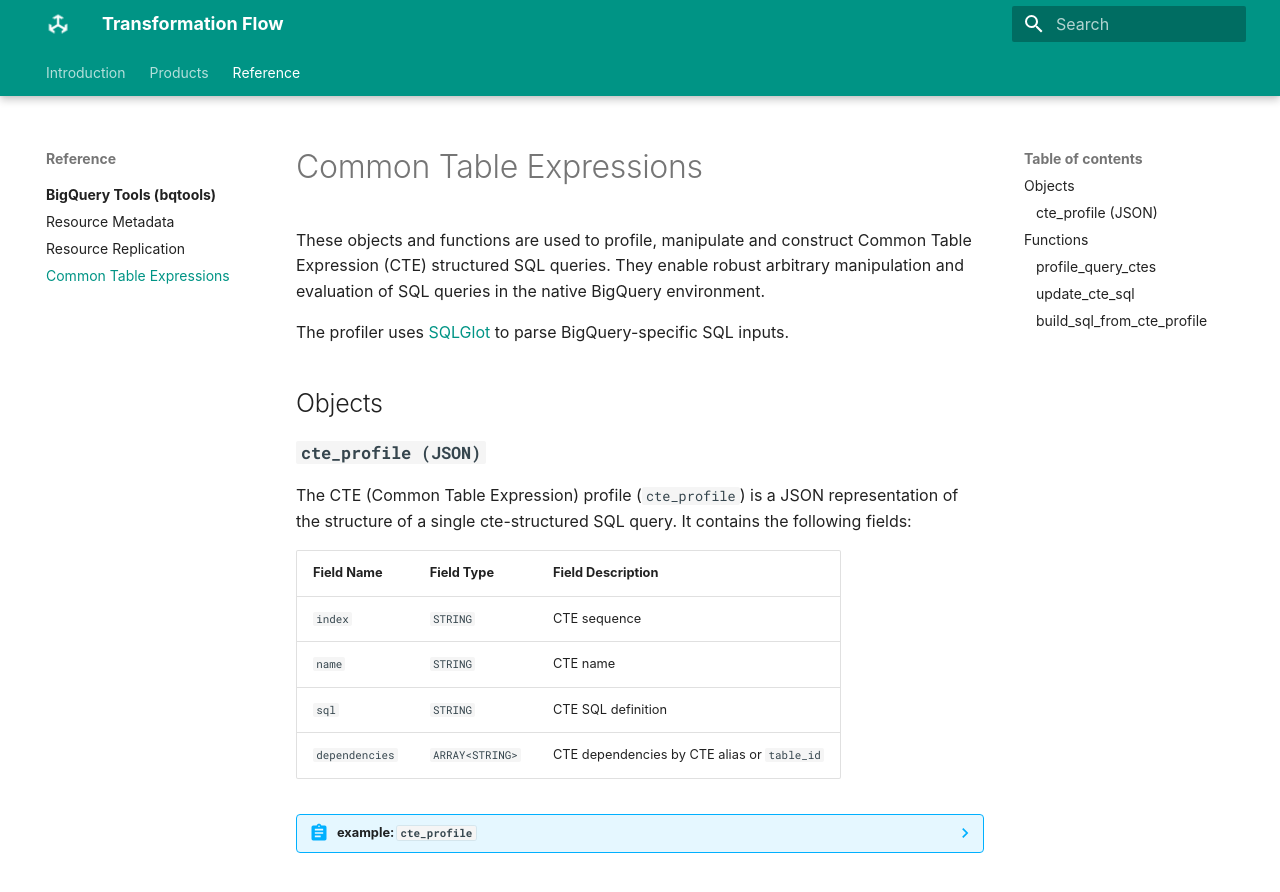
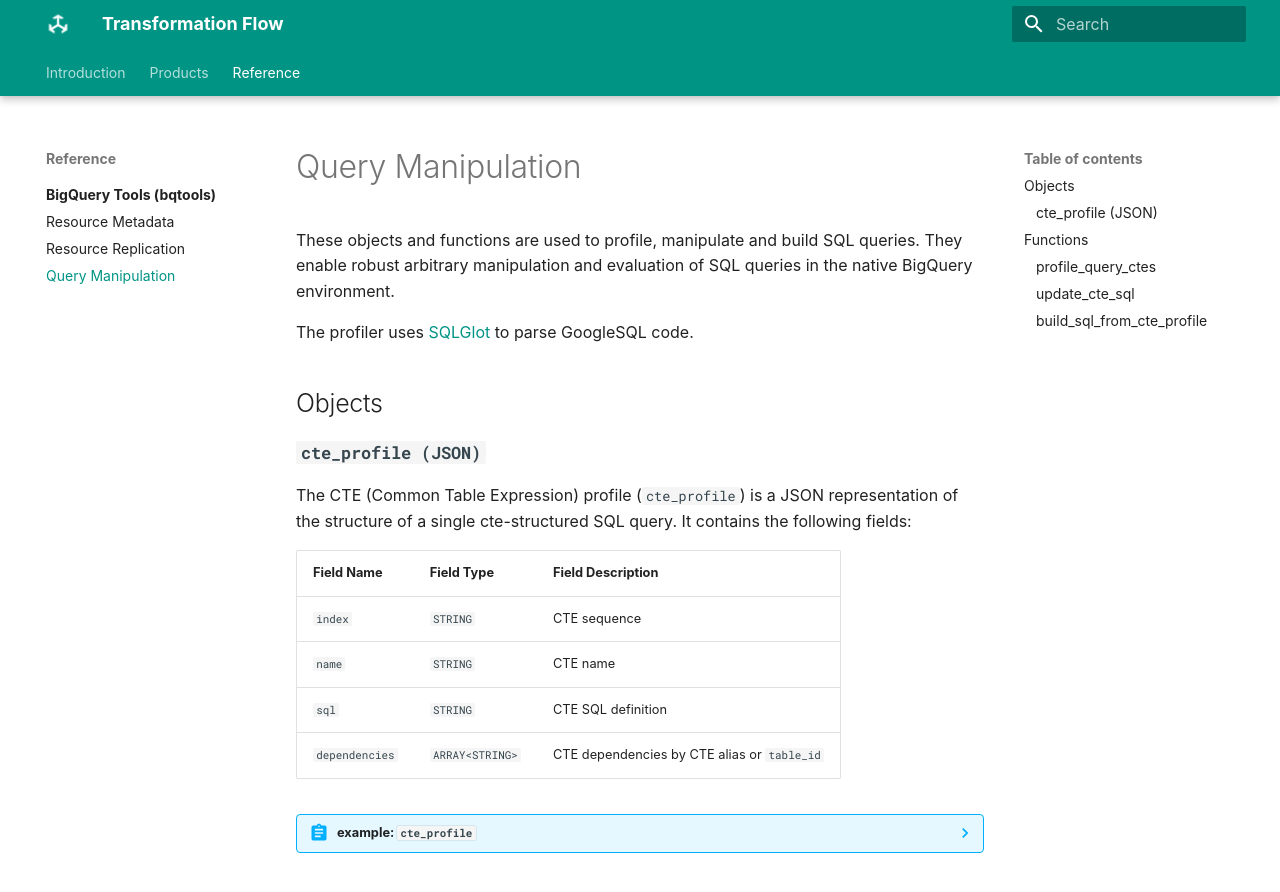
Before and after one commit to transformationflow/transformationflow.github.io, an MkDocs documentation site: the page built from docs/reference/bqtools/cte.md, in a window 1280 px wide and 900 px high. Shown: the top 892 px of the window. Built offline with MkDocs 1.6.1 and Material for MkDocs 9.7.7, drawn with Linux system fonts in a browser that asks for light colours; some web fonts are replaced.

Commit message:
update query manipulation

```diff
--- a/docs/reference/bqtools/cte.md
+++ b/docs/reference/bqtools/cte.md
@@ -1,6 +1,6 @@
-These objects and functions are used to profile, manipulate and construct Common Table Expression (CTE) structured SQL queries.  They enable robust arbitrary manipulation and evaluation of SQL queries in the native BigQuery environment.
+These objects and functions are used to profile, manipulate and build SQL queries.  They enable robust arbitrary manipulation and evaluation of SQL queries in the native BigQuery environment.
 
-The profiler uses [SQLGlot](https://sqlglot.com/) to parse BigQuery-specific SQL inputs.
+The profiler uses [SQLGlot](https://sqlglot.com/) to parse GoogleSQL code.
 
 # Objects
 ## **`cte_profile (JSON)`**
--- a/mkdocs.yml
+++ b/mkdocs.yml
@@ -31,7 +31,7 @@ nav:
       - Overview: reference/bqtools/index.md
       - Resource Metadata: reference/bqtools/metadata.md
       - Resource Replication: reference/bqtools/replication.md
-      - Common Table Expressions: reference/bqtools/cte.md
+      - Query Manipulation: reference/bqtools/cte.md
 
     # - BigQuery Tools (bqtools):
       #- ID Functions: docs/reference/bqtools/id.md
```
